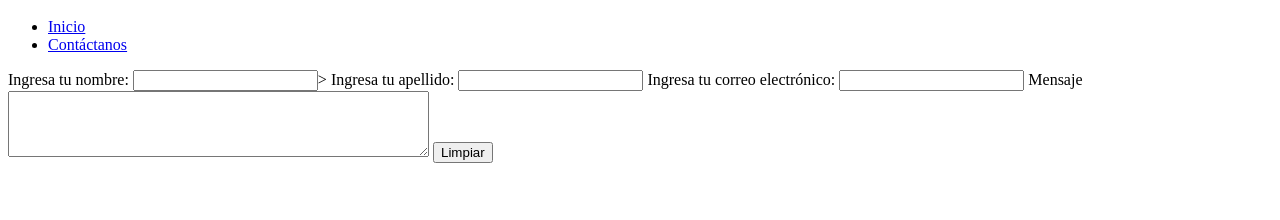
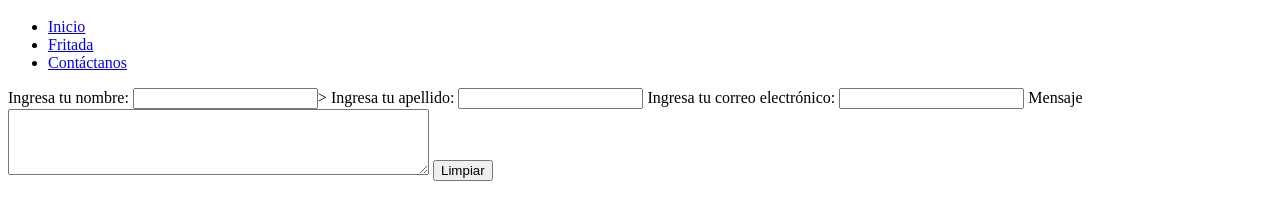
Before and after one commit to Mily-03/PROGRAMACI-N-WEB, a plain HTML site: page contactanos.html in a window 1280 px wide. Shown: the part 120-340 px from the top of the page. Drawn offline with Linux system fonts and the light colour scheme.

Commit message:
creacion nosotros

```diff
--- a/contactanos.html
+++ b/contactanos.html
@@ -12,6 +12,7 @@
         <nav>
          <ul>
             <li><a href="index.html">Inicio</a></li>
+            <li><a href="nosotros.html">Fritada</a></li>
             <li><a href="contactanos.html">Contáctanos</a></li>
          </ul>
       </nav>
```
